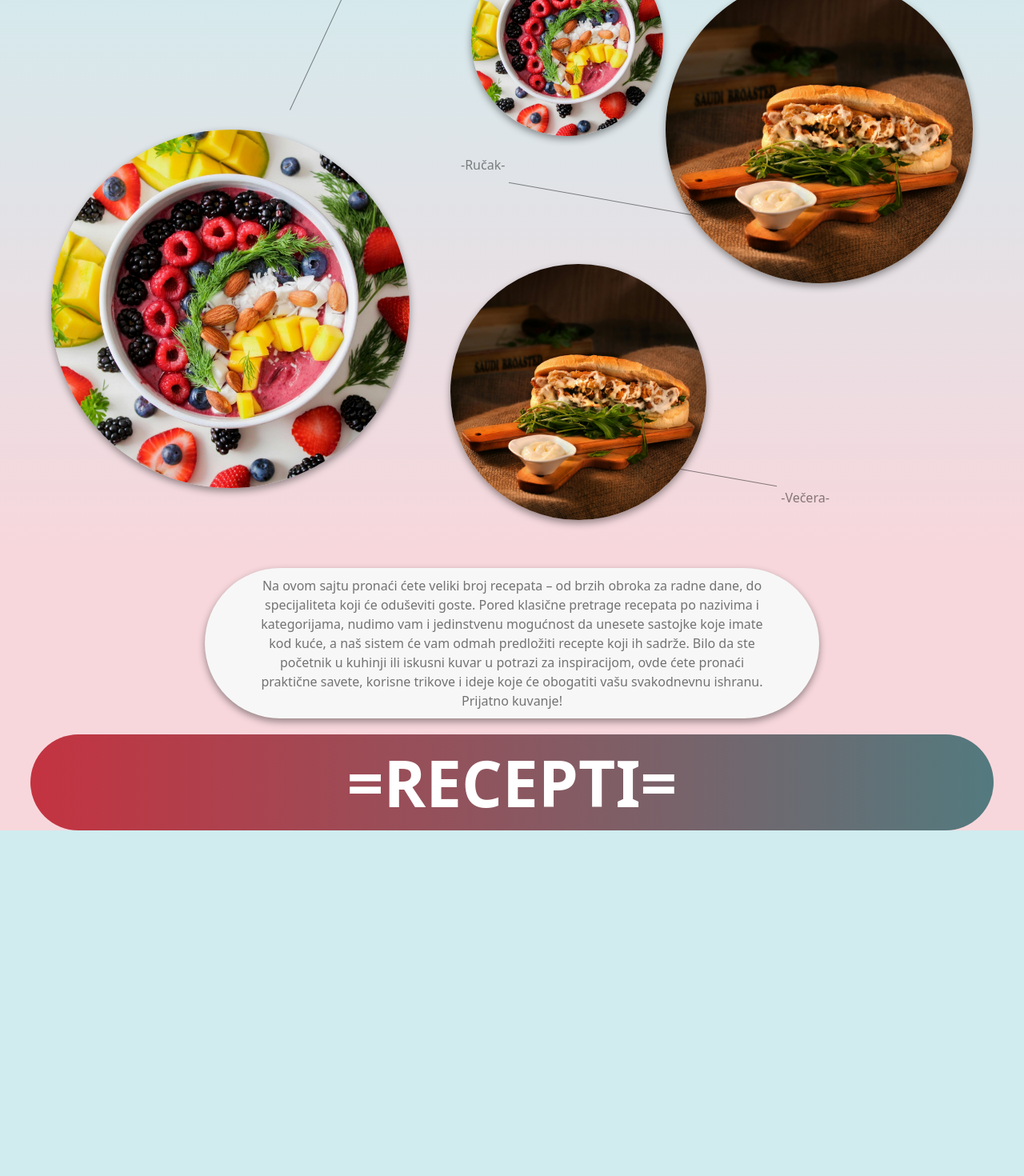
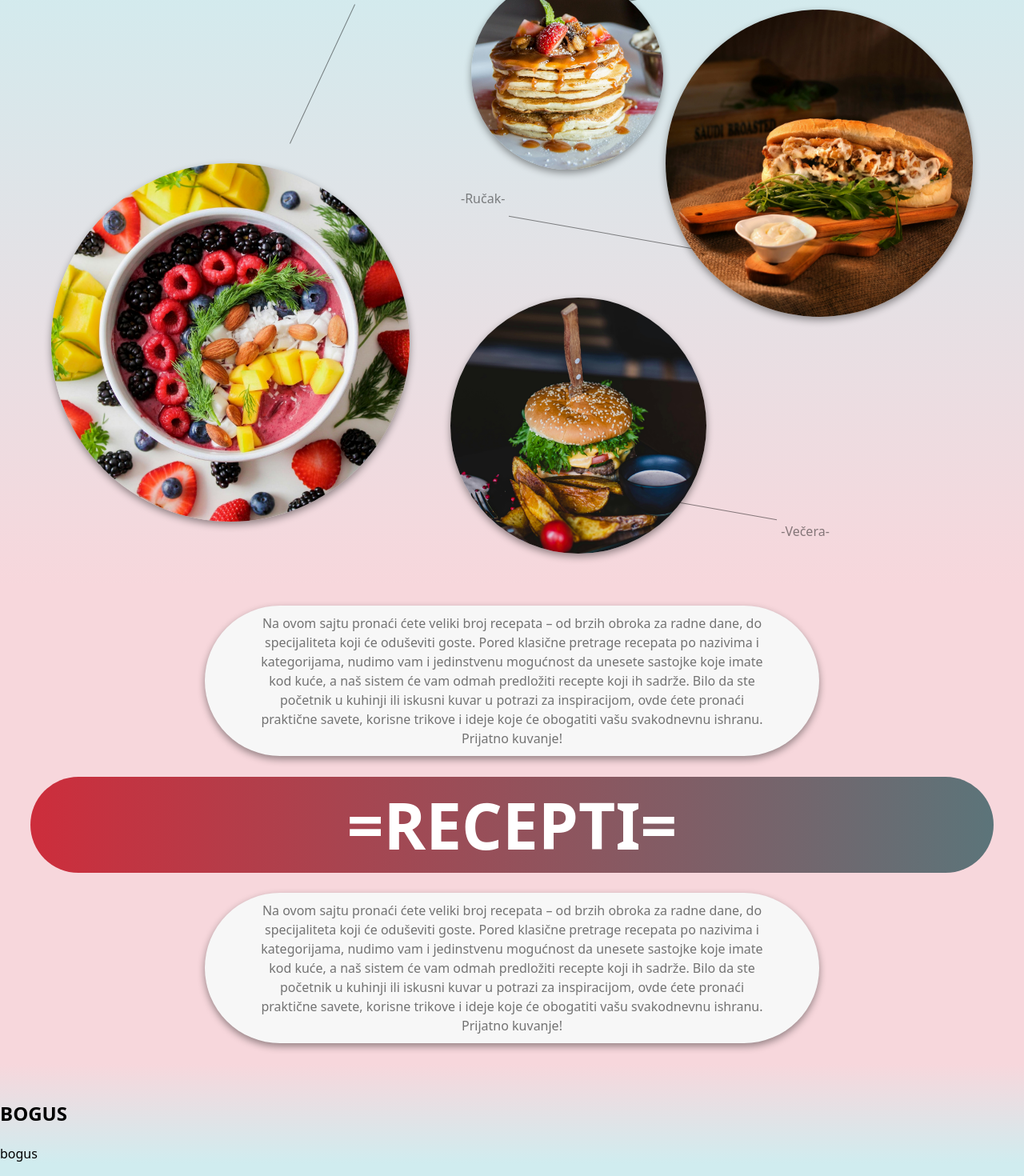
Before and after one commit to GuanSkuan/React-projekat, a React (Vite) app in the folder my-react-app/: page / in a window 1280 px wide. Shown: the part 286-1756 px from the top of the page at 80% size. Before the commit the page ends 1324 px from the top, so only its background shows below. Built offline with nearby package versions, Linux system fonts and the light colour scheme.

Commit message:
dodate slike i tekst i naslov jedan, zapocete pilule

```diff
--- a/my-react-app/src/Preview.jsx
+++ b/my-react-app/src/Preview.jsx
@@ -1,8 +1,32 @@
 function Preview() {
+    const pilule = [
+
+    ]
+
     return(
-        <section className="preview-deo">
-            <h1>=RECEPTI=</h1>
-        </section>
+        <>
+            <section className="preview-deo">
+                <h1>=RECEPTI=</h1>
+                <p className='uvodni-tekst'>
+                    Na ovom sajtu pronaći ćete veliki broj recepata – od brzih obroka za radne dane,
+                    do specijaliteta koji će oduševiti goste. Pored klasične pretrage recepata po nazivima i
+                    kategorijama, nudimo vam i jedinstvenu mogućnost da unesete sastojke koje imate kod kuće,
+                    a naš sistem će vam odmah predložiti recepte koji ih sadrže. Bilo da ste početnik
+                    u kuhinji ili iskusni kuvar u potrazi za inspiracijom, ovde ćete pronaći praktične savete,
+                    korisne trikove i ideje koje će obogatiti vašu svakodnevnu ishranu. Prijatno kuvanje!
+                </p>
+
+            </section>
+
+            <section className="crvena-plava">
+                <div className="pilula">
+                    <img src="" alt="" />
+                    <h2>BOGUS</h2>
+                    <p>bogus</p>
+                </div>
+            </section>
+        </>
+
     );
 }
 
--- a/my-react-app/src/Uvod.jsx
+++ b/my-react-app/src/Uvod.jsx
@@ -1,12 +1,14 @@
-import prva from './images/uvodna1.jpg'
-import druga from './images/uvodna2.jpg'
+import dorucak from './images/uvodna1.jpg'
+import rucak from './images/uvodna2.jpg'
+import vecera from './images/vecera.jpg'
+import dezert from './images/dezert.jpg'
 
 function Uvod() {
     const krugovi = [
-        {slika: prva, text: "-Doručak-"},
-        {slika: prva, text: "-Večera-"},
-        {slika: druga, text: "-Ručak-"},
-        {slika: druga, text: "-Dezert-"},
+        {slika: dorucak, text: "-Doručak-"},
+        {slika: dezert, text: "-Večera-"},
+        {slika: rucak, text: "-Ručak-"},
+        {slika: vecera, text: "-Dezert-"},
     ]
 
     return(
--- a/my-react-app/src/index.css
+++ b/my-react-app/src/index.css
@@ -17,7 +17,7 @@ header ul {
   justify-content: space-evenly;
   list-style: none;
   margin: 0;
-  padding: 1vh 0; /*top i bottom je prvi broj, left i right je drugi*/
+  padding: 2vh 0; /*top i bottom je prvi broj, left i right je drugi*/
   transition: 0.4s;
   border-radius: 100px;
 }
@@ -57,6 +57,7 @@ h1 {
   color: white;
   border-radius: 100px;
   margin: 0 3%;
+  margin-bottom: 2%;
   padding: 0;
   animation: gradient-slide 3s linear infinite;
 }
@@ -126,6 +127,7 @@ h1 {
 .krug p {
   position: absolute;
   color: #00000075;
+  pointer-events: none;
 }
 
 .krug[data-id="0"] p {
@@ -151,6 +153,7 @@ h1 {
   height: 1px;
   background-color: #00000075;
   z-index: -1;
+  pointer-events: none;
 }
 
 .linija-0 {
@@ -185,7 +188,7 @@ h1 {
 
 .uvodni-deo {
   background-color: #f7d7dc;
-  padding: 20px 0;
+  padding: 2% 0;
 }
 
 .uvodni-tekst {
@@ -200,6 +203,13 @@ h1 {
   padding: 10px 5%;
 }
 
+/*RECEPTI - PREVIEW*/
+
 .preview-deo {
   background-color: #f7d7dc;
+  padding-bottom: 2%;
 }
+
+.crvena-plava {
+  background: linear-gradient(to bottom, #f7d7dc, rgba(0, 0, 0, 0));
+}
```
Also changed, not shown: my-react-app/src/images/dezert.jpg (added), my-react-app/src/images/vecera.jpg (added). Lines whose indentation alone changed are shown as unchanged.
